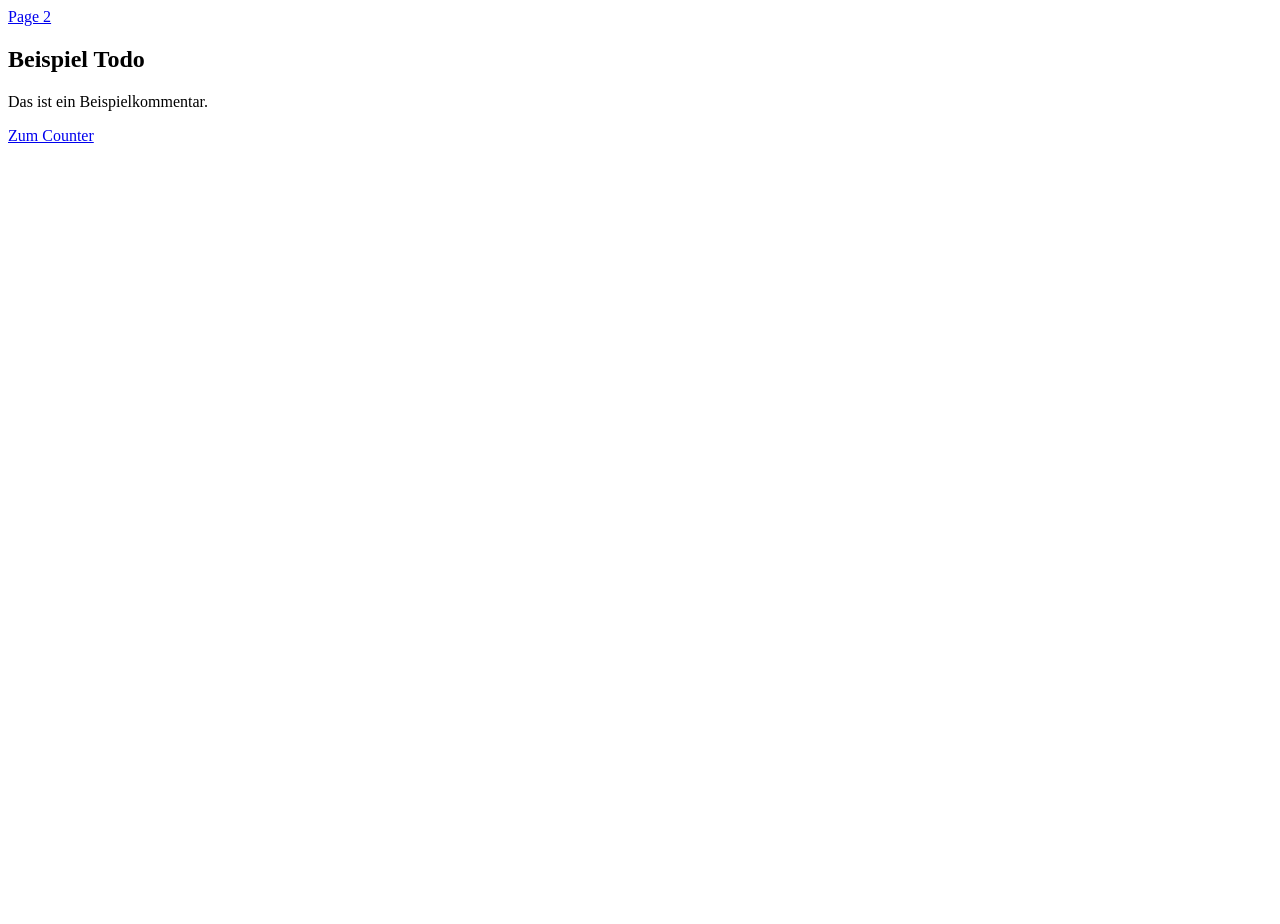
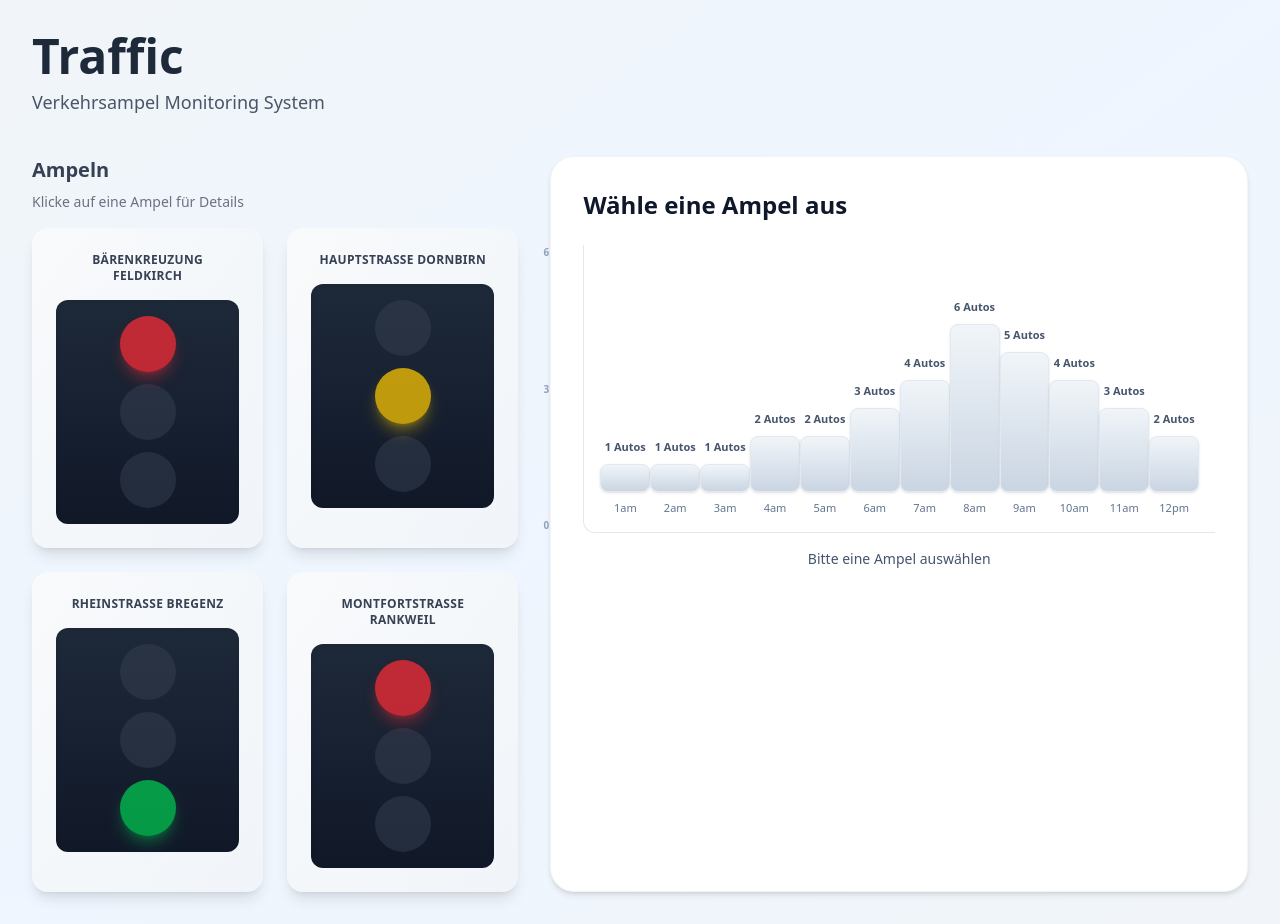
Before and after one commit to kecksi999/WebBasics, a React (Vite) app in the folder react-basics/my-app/: page / in a window 1280 px wide. Before the commit the page ends 800 px from the top, so only its background shows below. Built offline with nearby package versions, Linux system fonts and the light colour scheme.

Commit message:
Finished TrafficLight

```diff
--- a/react-basics/my-app/src/App.tsx
+++ b/react-basics/my-app/src/App.tsx
@@ -1,6 +1,6 @@
-import TodoInterface from "./components/TodoInterface";
+import Traffic from "./components/Traffic";
 
 export default function App() {
-  return <TodoInterface />;
+  return <Traffic />;
 
 }
--- /dev/null
+++ b/react-basics/my-app/src/components/Traffic.tsx
@@ -0,0 +1,53 @@
+import { useState } from "react";
+import TrafficLight from "./TrafficLight";
+import TrafficGraph from "./TrafficGraph";
+import type { TrafficLightData } from "./TrafficLightInterface";
+import { trafficLightsData } from "./TrafficLightInterface";
+
+export default function Traffic() {
+  const [selectedLight, setSelectedLight] = useState<TrafficLightData | null>(null);
+
+  const placeholderData = [1, 1, 1, 2, 2, 3, 4, 6, 5, 4, 3, 2];
+
+  return (
+    <div className="min-h-screen bg-gradient-to-br from-slate-100 via-blue-50 to-slate-100 p-8">
+      <div className="max-w-7xl mx-auto">
+        <div className="mb-10">
+          <h1 className="text-5xl font-bold text-gray-800 mb-2">Traffic</h1>
+          <p className="text-gray-600 text-lg">Verkehrsampel Monitoring System</p>
+        </div>
+
+        <div className="flex gap-8">
+          <div className="w-2/5">
+            <div className="mb-4">
+              <h2 className="text-xl font-semibold text-gray-700 mb-2">Ampeln</h2>
+              <p className="text-sm text-gray-500">Klicke auf eine Ampel für Details</p>
+            </div>
+            <div className="grid grid-cols-2 gap-6">
+              {trafficLightsData.map((light) => (
+                <TrafficLight
+                  key={light.id}
+                  name={light.name}
+                  state={light.state}
+                  onClick={() => setSelectedLight(light)}
+                  isSelected={selectedLight?.id === light.id}
+                />
+              ))}
+            </div>
+          </div>
+
+          <div className="flex-1">
+            {selectedLight ? (
+              <TrafficGraph
+                name={selectedLight.name}
+                data={selectedLight.graphData}
+              />
+            ) : (
+              <TrafficGraph data={placeholderData} />
+            )}
+          </div>
+        </div>
+      </div>
+    </div>
+  );
+}
--- /dev/null
+++ b/react-basics/my-app/src/components/TrafficGraph.tsx
@@ -0,0 +1,65 @@
+type TrafficGraphProps = {
+  name?: string;
+  data: number[];
+};
+
+export default function TrafficGraph({ name, data }: TrafficGraphProps) {
+  const maxValue = Math.max(...data, 1);
+  const times = [
+    "1am",
+    "2am",
+    "3am",
+    "4am",
+    "5am",
+    "6am",
+    "7am",
+    "8am",
+    "9am",
+    "10am",
+    "11am",
+    "12pm",
+  ];
+
+  return (
+    <div className="bg-white p-8 rounded-3xl shadow-md border border-slate-100 h-full">
+      <div className="flex items-center justify-between mb-6">
+        <h2 className="text-2xl font-semibold text-slate-900">
+          {name || "Wähle eine Ampel aus"}
+        </h2>
+        {name && (
+          <span className="px-3 py-1 rounded-full text-xs font-semibold bg-slate-100 text-slate-700">
+            Live
+          </span>
+        )}
+      </div>
+
+      <div className="relative">
+        <div className="flex items-end justify-around h-72 border-b border-l border-slate-200 rounded-bl-xl p-4 bg-white">
+          {data.map((value, index) => {
+            const heightPx = Math.min(value * 28, 220);
+            return (
+              <div key={index} className="flex flex-col items-center flex-1 max-w-14 gap-2">
+                <div className="text-[11px] font-semibold text-slate-600">{value} Autos</div>
+                <div
+                  className="w-full rounded-lg bg-gradient-to-t from-slate-300 to-slate-100 shadow-sm border border-slate-200"
+                  style={{ height: `${heightPx}px`, minHeight: "10px" }}
+                ></div>
+                <span className="text-[11px] font-medium text-slate-500">{times[index]}</span>
+              </div>
+            );
+          })}
+        </div>
+
+        <div className="absolute left-0 top-0 -ml-10 h-72 flex flex-col justify-between text-[10px] font-semibold text-slate-400">
+          <span>{maxValue}</span>
+          <span>{Math.round(maxValue / 2)}</span>
+          <span>0</span>
+        </div>
+      </div>
+
+      <p className="text-center mt-4 text-sm text-slate-600">
+        {name ? "Autos pro Stunde" : "Bitte eine Ampel auswählen"}
+      </p>
+    </div>
+  );
+}
--- /dev/null
+++ b/react-basics/my-app/src/components/TrafficLight.tsx
@@ -0,0 +1,67 @@
+import { useState } from "react";
+
+type TrafficLightProps = {
+  name: string;
+  state: 1 | 2 | 3;
+  onClick: () => void;
+  isSelected: boolean;
+};
+
+export default function TrafficLight({
+  name,
+  state,
+  onClick,
+  isSelected,
+}: TrafficLightProps) {
+  const [hover, setHover] = useState(false);
+
+  return (
+    <div
+      onClick={onClick}
+      onMouseEnter={() => setHover(true)}
+      onMouseLeave={() => setHover(false)}
+      className={`relative p-6 bg-gradient-to-br from-slate-50 to-slate-100 rounded-2xl shadow-lg cursor-pointer transform transition-all duration-300 hover:scale-105 ${
+        isSelected
+          ? "ring-4 ring-blue-500 shadow-2xl scale-105"
+          : "hover:shadow-xl"
+      }`}
+    >
+      <div className="absolute top-2 right-2">
+        {isSelected && (
+          <span className="flex h-3 w-3">
+            <span className="animate-ping absolute inline-flex h-full w-full rounded-full bg-blue-400 opacity-75"></span>
+            <span className="relative inline-flex rounded-full h-3 w-3 bg-blue-500"></span>
+          </span>
+        )}
+      </div>
+
+      <h3 className="text-xs font-bold mb-4 text-center text-gray-700 uppercase tracking-wide">
+        {name}
+      </h3>
+
+      <div className="flex flex-col items-center gap-3 bg-gradient-to-b from-gray-800 to-gray-900 p-4 rounded-xl shadow-inner">
+        <div
+          className={`w-14 h-14 rounded-full transition-all duration-300 ${
+            state === 1
+              ? "bg-red-500 shadow-lg shadow-red-500/50 animate-pulse"
+              : "bg-gray-700/50"
+          }`}
+        ></div>
+        <div
+          className={`w-14 h-14 rounded-full transition-all duration-300 ${
+            state === 2
+              ? "bg-yellow-400 shadow-lg shadow-yellow-400/50 animate-pulse"
+              : "bg-gray-700/50"
+          }`}
+        ></div>
+        <div
+          className={`w-14 h-14 rounded-full transition-all duration-300 ${
+            state === 3
+              ? "bg-green-500 shadow-lg shadow-green-500/50 animate-pulse"
+              : "bg-gray-700/50"
+          }`}
+        ></div>
+      </div>
+    </div>
+  );
+}
--- /dev/null
+++ b/react-basics/my-app/src/components/TrafficLightInterface.tsx
@@ -0,0 +1,33 @@
+export interface TrafficLightData {
+  id: number;
+  name: string;
+  state: 1 | 2 | 3;
+  graphData: number[];
+}
+
+export const trafficLightsData: TrafficLightData[] = [
+  {
+    id: 1,
+    name: "Bärenkreuzung Feldkirch",
+    state: 1,
+    graphData: [2, 1, 1, 1, 2, 3, 5, 7, 6, 4, 3, 2]
+  },
+  {
+    id: 2,
+    name: "Hauptstraße Dornbirn",
+    state: 2,
+    graphData: [1, 1, 1, 2, 2, 3, 4, 6, 6, 5, 4, 3]
+  },
+  {
+    id: 3,
+    name: "Rheinstraße Bregenz",
+    state: 3,
+    graphData: [2, 2, 2, 3, 3, 4, 6, 8, 8, 6, 5, 4]
+  },
+  {
+    id: 4,
+    name: "Montfortstraße Rankweil",
+    state: 1,
+    graphData: [1, 1, 1, 2, 2, 3, 4, 6, 5, 4, 3, 2]
+  }
+];
--- a/react-basics/my-app/src/main.tsx
+++ b/react-basics/my-app/src/main.tsx
@@ -1,32 +1,9 @@
 import ReactDOM from "react-dom/client";
-import { BrowserRouter as Router, Route, Switch, Link } from "react-router-dom";
-import Todo from "./components/Todo";
-import Counter from "./components/Counter";
+import "./index.css";
+import Traffic from "./components/Traffic";
 
 const App = () => {
-  return (
-    <Router>
-      <nav>
-        <Link to="/p2">Page 2</Link>
-      </nav>
-      <Switch>
-        <Route
-          path="/"
-          exact
-          component={() => (
-            <Todo
-              name="Beispiel Todo"
-              kommentar="Das ist ein Beispielkommentar."
-            />
-          )}
-        />
-        <Route
-          path="/p2"
-          component={() => <Counter name={"Freaky"} number={2} />}
-        />
-      </Switch>
-    </Router>
-  );
+  return <Traffic />;
 };
 
 const root = document.getElementById("root")!;
--- /dev/null
+++ b/react-basics/my-app/src/trafficlights.json
@@ -0,0 +1,26 @@
+[
+  {
+    "id": 1,
+    "name": "Bärenkreuzung Feldkirch",
+    "state": 1,
+    "graphData": [12, 19, 15, 21, 18, 25, 22, 28, 24, 30]
+  },
+  {
+    "id": 2,
+    "name": "Hauptstraße Dornbirn",
+    "state": 2,
+    "graphData": [8, 14, 11, 17, 13, 19, 16, 22, 18, 24]
+  },
+  {
+    "id": 3,
+    "name": "Rheinstraße Bregenz",
+    "state": 3,
+    "graphData": [15, 22, 18, 25, 21, 28, 24, 31, 27, 33]
+  },
+  {
+    "id": 4,
+    "name": "Montfortstraße Rankweil",
+    "state": 1,
+    "graphData": [10, 16, 13, 19, 15, 22, 18, 25, 21, 27]
+  }
+]
```
